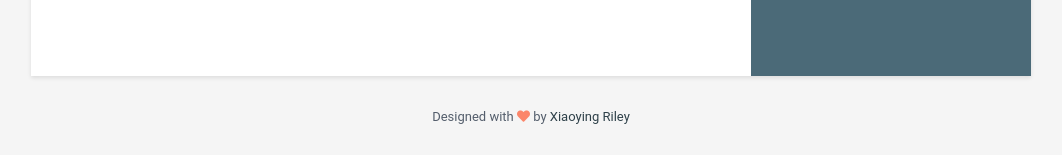
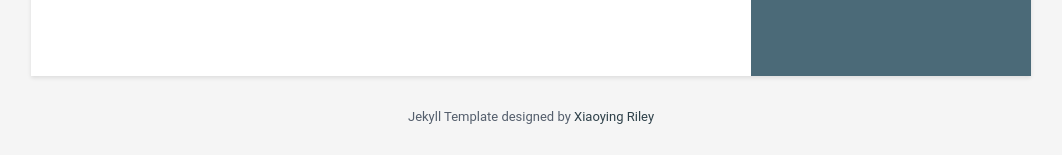
Before and after one commit to coderRKJ/coderRKJ.github.io, a Jekyll site: the page built from index.html, in a window 1280 px wide. Shown: the part 1247-1402 px from the top of the page, without its empty margins (109-1171 px from the left). Built offline with Jekyll 4.4.1, drawn with Linux system fonts in a browser that asks for light colours.

Commit message:
Update Footer section

```diff
--- a/_data/data.yml
+++ b/_data/data.yml
@@ -164,4 +164,4 @@ skills:
         level: 50%
 
 footer: >
-    Designed with <i class="fas fa-heart"></i> by <a href="http://themes.3rdwavemedia.com" target="_blank" rel="nofollow">Xiaoying Riley</a>
+     Jekyll Template designed by <a href="http://themes.3rdwavemedia.com" target="_blank" rel="nofollow">Xiaoying Riley</a>
```
